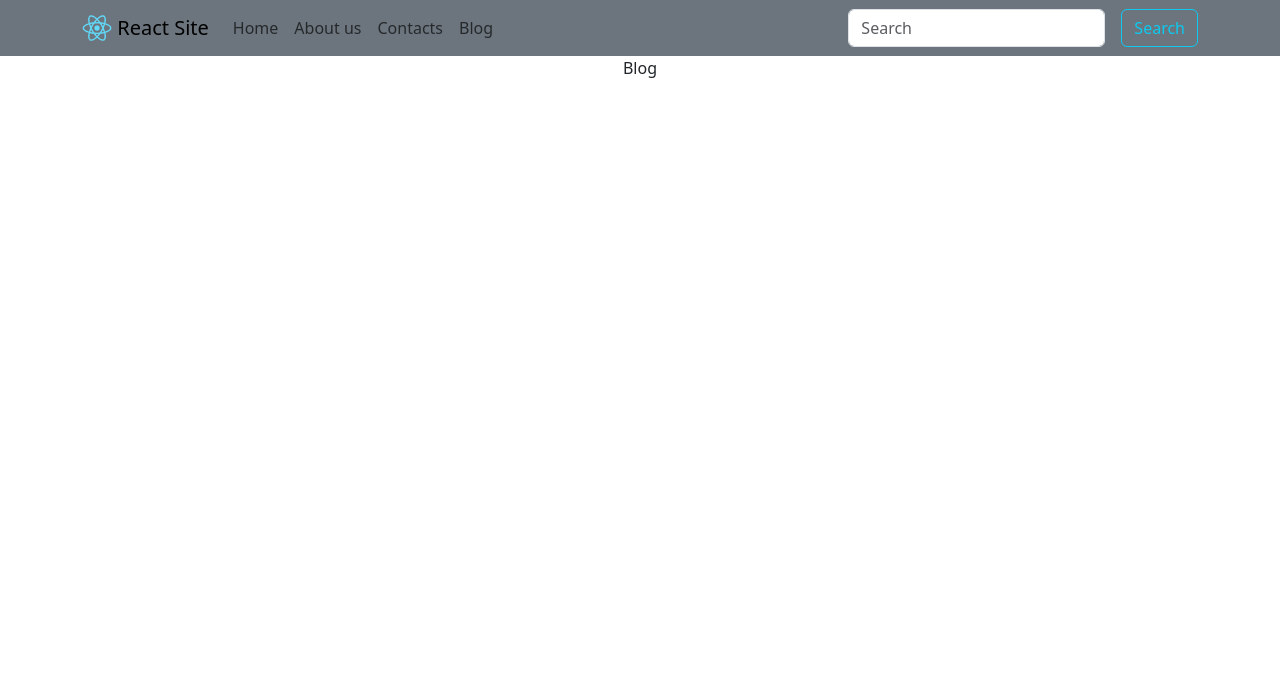
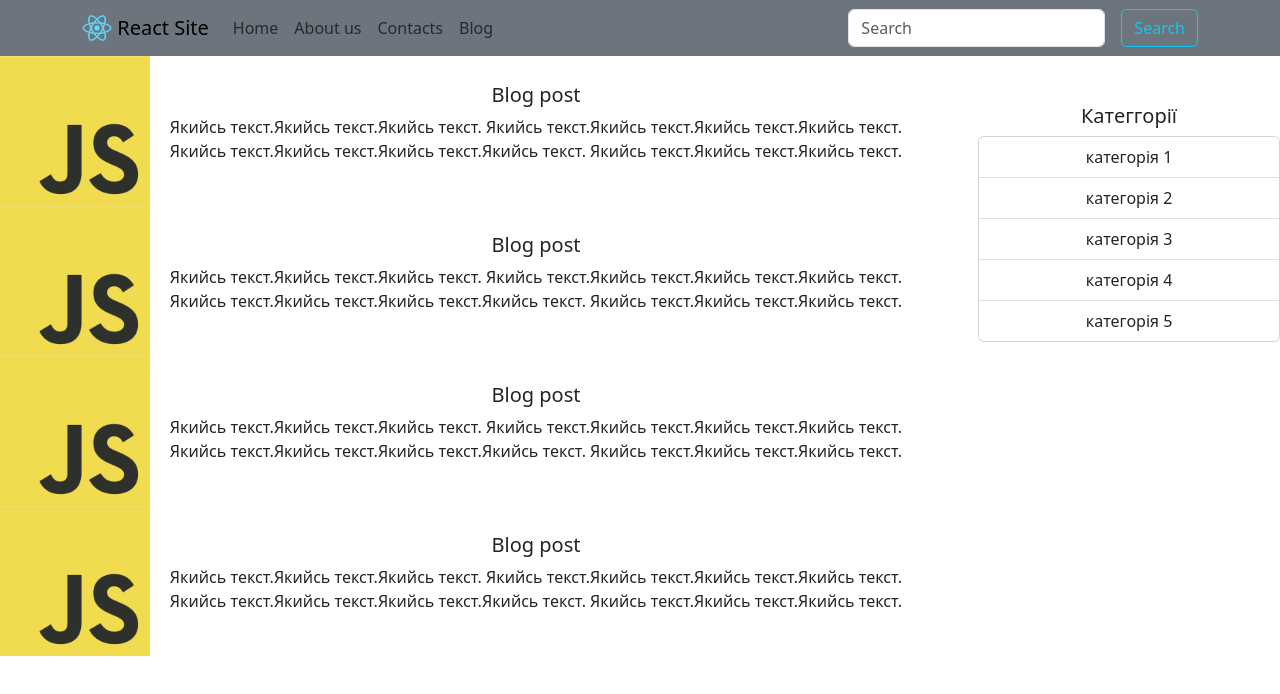
Before and after one commit to Tatoyasha/Rlabs, a React (Create React App) app: page /blog in a window 1280 px wide. Shown: the top 694 px of the page. Built offline with nearby package versions, Linux system fonts and the light colour scheme.

Commit message:
lab-3 complete blog complete lab-3

```diff
--- a/src/Pages/Blog.js
+++ b/src/Pages/Blog.js
@@ -1,9 +1,149 @@
 import React, { Component } from 'react'
-
+import { Row, Col, Card, ListGroup } from 'react-bootstrap'
+import JsLogo from "../assets/JavaScript-logo.png"
 export default class Blog extends Component {
   render() {
     return (
-      <div>Blog</div>
+      <Row>
+        <Col md={9}>
+            <div className="d-flex align-items-center me-5">
+                <div className="flex-shrink-0">
+                   <img
+                    width={150}
+                    height={150}
+                    className="mr-3"
+                    src={JsLogo}
+                    alt="Jslogo"
+                   />
+                </div>
+                <div className="flex-grow-1 ms-3">
+                    <h5>Blog post</h5>
+                    <p>
+                        Якийсь текст.Якийсь текст.Якийсь текст.
+                        Якийсь текст.Якийсь текст.Якийсь текст.Якийсь текст.
+                        Якийсь текст.Якийсь текст.Якийсь текст.Якийсь текст.
+                        Якийсь текст.Якийсь текст.Якийсь текст.
+                    </p>
+                </div>
+            </div>
+            <div className="d-flex align-items-center me-5">
+                <div className="flex-shrink-0">
+                   <img
+                    width={150}
+                    height={150}
+                    className="mr-3"
+                    src={JsLogo}
+                    alt="Jslogo"
+                   />
+                </div>
+                <div className="flex-grow-1 ms-3">
+                    <h5>Blog post</h5>
+                    <p>
+                        Якийсь текст.Якийсь текст.Якийсь текст.
+                        Якийсь текст.Якийсь текст.Якийсь текст.Якийсь текст.
+                        Якийсь текст.Якийсь текст.Якийсь текст.Якийсь текст.
+                        Якийсь текст.Якийсь текст.Якийсь текст.
+                    </p>
+                </div>
+            </div>
+            <div className="d-flex align-items-center me-5">
+                <div className="flex-shrink-0">
+                   <img
+                    width={150}
+                    height={150}
+                    className="mr-3"
+                    src={JsLogo}
+                    alt="Jslogo"
+                   />
+                </div>
+                <div className="flex-grow-1 ms-3">
+                    <h5>Blog post</h5>
+                    <p>
+                        Якийсь текст.Якийсь текст.Якийсь текст.
+                        Якийсь текст.Якийсь текст.Якийсь текст.Якийсь текст.
+                        Якийсь текст.Якийсь текст.Якийсь текст.Якийсь текст.
+                        Якийсь текст.Якийсь текст.Якийсь текст.
+                    </p>
+                </div>
+            </div>
+            <div className="d-flex align-items-center me-5">
+                <div className="flex-shrink-0">
+                   <img
+                    width={150}
+                    height={150}
+                    className="mr-3"
+                    src={JsLogo}
+                    alt="Jslogo"
+                   />
+                </div>
+                <div className="flex-grow-1 ms-3">
+                    <h5>Blog post</h5>
+                    <p>
+                        Якийсь текст.Якийсь текст.Якийсь текст.
+                        Якийсь текст.Якийсь текст.Якийсь текст.Якийсь текст.
+                        Якийсь текст.Якийсь текст.Якийсь текст.Якийсь текст.
+                        Якийсь текст.Якийсь текст.Якийсь текст.
+                    </p>
+                </div>
+            </div>
+        </Col>
+        <Col md="3">
+            <h5 className="text-center mt-5">Категгорії</h5>
+
+            <Card>
+                <ListGroup variant="flush">
+                    <ListGroup.Item>категорія 1</ListGroup.Item>
+                    <ListGroup.Item>категорія 2</ListGroup.Item>
+                    <ListGroup.Item>категорія 3</ListGroup.Item>
+                    <ListGroup.Item>категорія 4</ListGroup.Item>
+                    <ListGroup.Item>категорія 5</ListGroup.Item>
+                </ListGroup>
+            </Card>
+
+        </Col>
+      </Row>
     )
   }
 }
+
+
+
+
+
+
+
+// import React, { Component } from 'react'
+// import { Container, Row, Col, Card } from 'react-bootstrap'
+
+// import JsLogo from "../assets/JavaScript-logo.png"
+
+// export default class Blog extends Component {
+//   render() {
+//     return (
+//       <Container>
+//         <Row>
+//             <Col md={9}>
+//                 <card>
+//                     <img
+//                         className="mr-3"
+//                         width={150}
+//                         hight={150}
+//                         src={JsLogo}
+//                     />
+//                     <Card.Body>
+//                         <h5>Blog Post</h5>
+//                         <p>
+//                          Якийсь текст.Якийсь текст.Якийсь текст.Якийсь текст.
+//                          Якийсь текст.Якийсь текст.Якийсь текст.Якийсь текст.Якийсь текст.
+//                          Якийсь текст.Якийсь текст.Якийсь текст.
+//                          Якийсь текст.Якийсь текст.Якийсь текст.Якийсь текст.Якийсь текст.
+//                         Якийсь текст.Якийсь текст.
+//                         </p>
+//                     </Card.Body>
+//                 </card>
+//             </Col>
+//         </Row>
+//       </Container>
+//     )
+//   }
+// }
```
Also changed, not shown: src/assets/JavaScript-logo.png (added).
